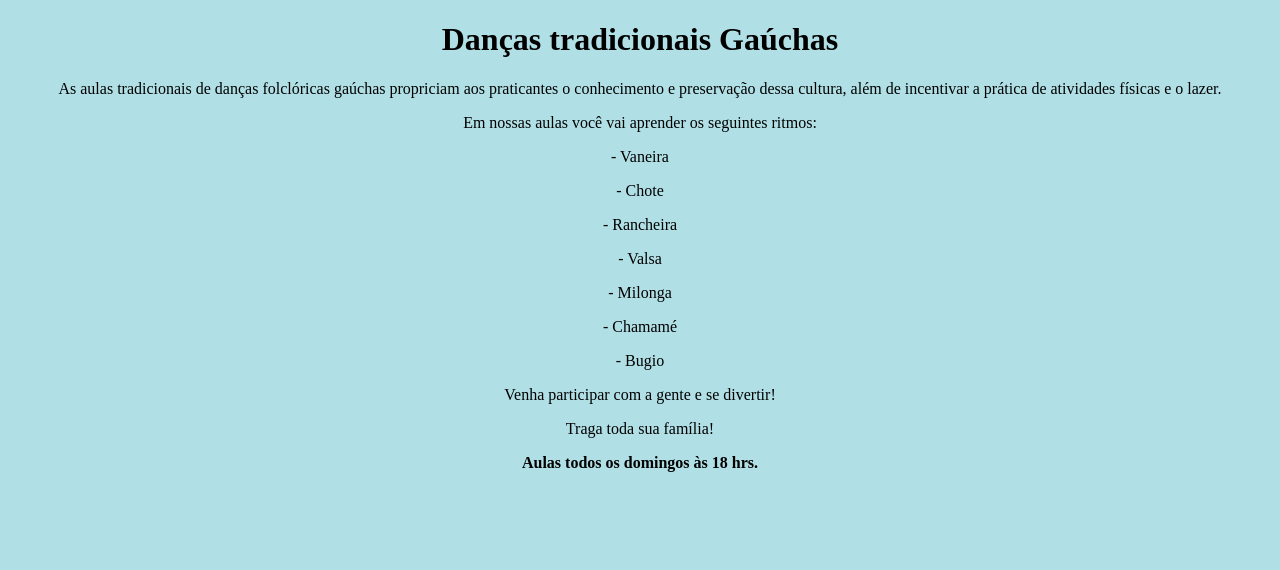
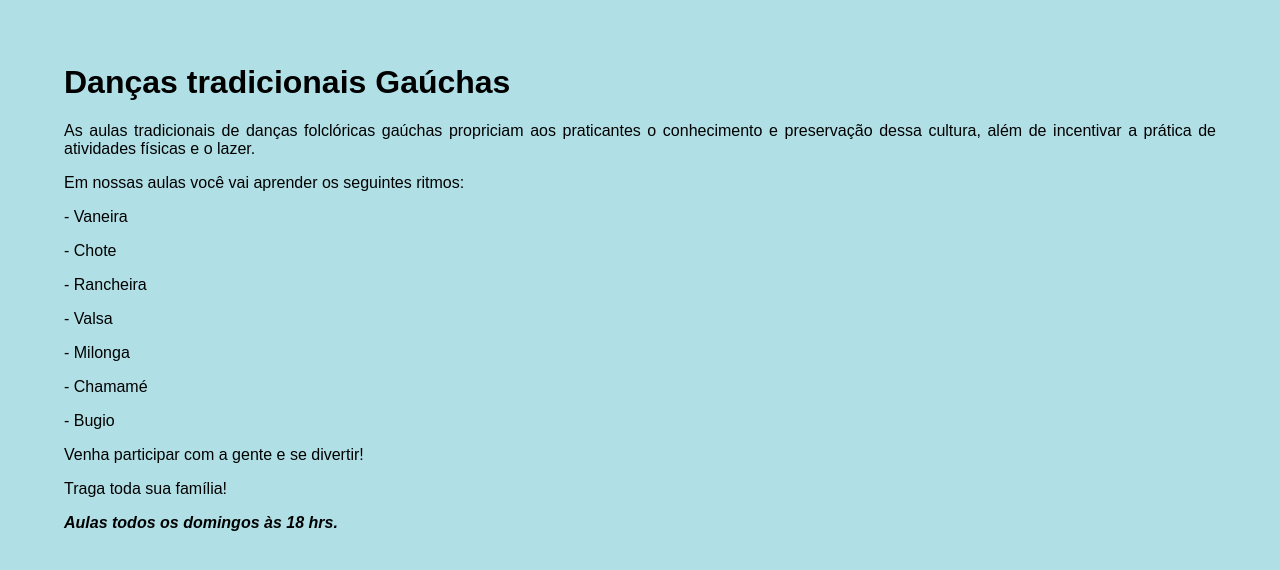
Before and after one commit to ProfJucileiRiba/Primeiro-reposit-rio-, a plain HTML site: page index.html in a window 1280 px wide. Drawn offline with Linux system fonts and the light colour scheme.

Commit message:
estilização

```diff
--- a/index.html
+++ b/index.html
@@ -19,6 +19,6 @@
 <p>- Bugio</p>
 <p>Venha participar com a gente e se divertir!</p>
 <p>Traga toda sua família!</p>
-<p><strong>Aulas todos os domingos às 18 hrs.</strong></p>
+<p><strong><em>Aulas todos os domingos às 18 hrs.</em></strong></p>
 </body>
 </html>
--- a/style.css
+++ b/style.css
@@ -1,4 +1,16 @@
 body {
-    text-align: center;
-    background-color: #B0E0E6 ;
+    margin-top: 05%;
+    background-color: #B0E0E6;
+    margin-left: 05%;
+    margin-right: 05%;
+    font-family: Arial, Helvetica, sans- serif
 }
+
+p {
+    text-align: justify;
+
+}
+
+em strong {
+    color: #080808;
+}
```
